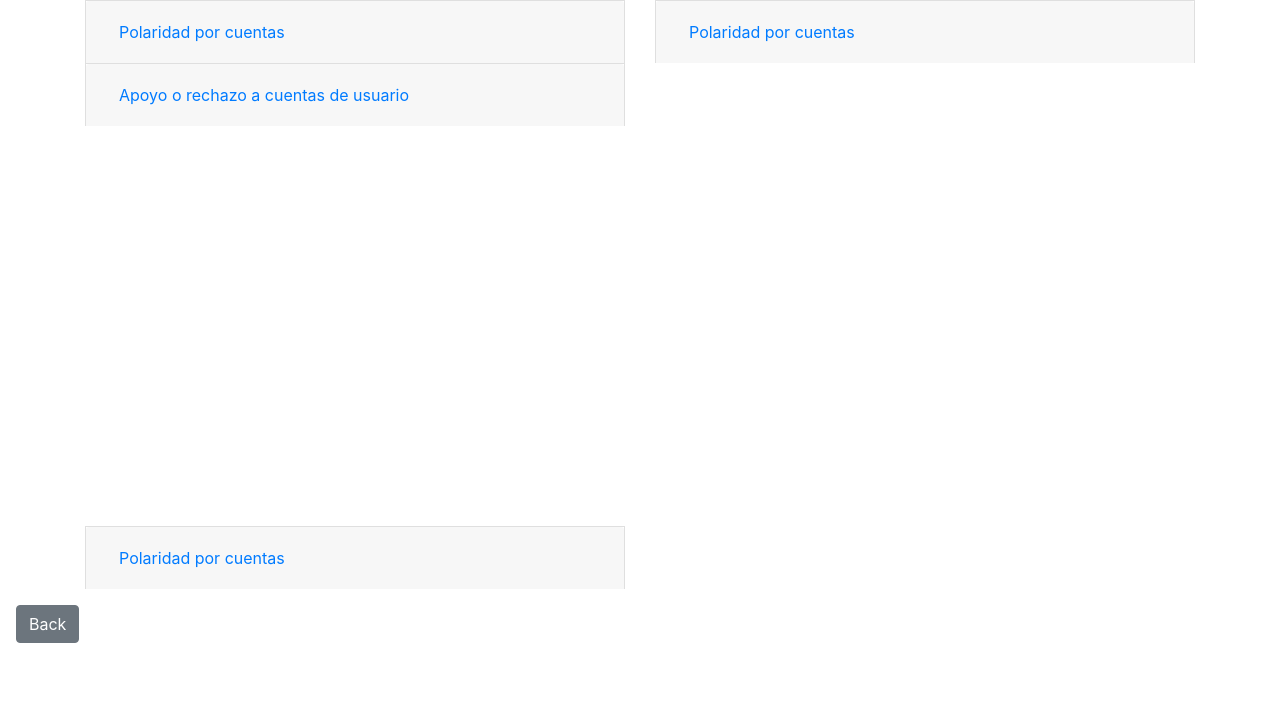
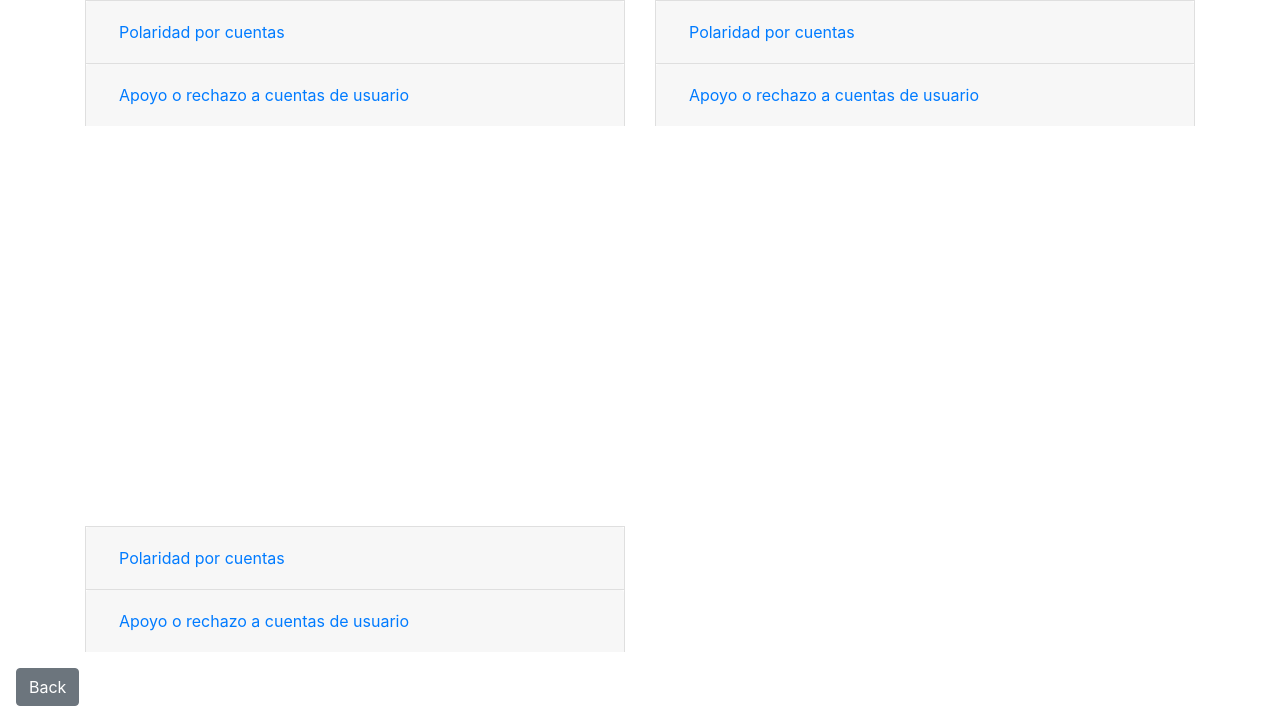
Before and after one commit to BaptisteViry/bigdata_lab2_webApp, a Django app: page /taller2/toptuiteros/ in a window 1280 px wide. Shown: the part 482-1204 px from the top of the page. Before the commit the page ends 1125 px from the top, so only its background shows below. Run offline with Django 3.2, Linux system fonts and the light colour scheme; data that the repository does not hold is empty; some libraries are stand-ins or nearby versions.

Commit message:
agrego apoyo rechazo cuentas

```diff
--- a/webApp/taller2/templates/taller2/toptuiteros.html
+++ b/webApp/taller2/templates/taller2/toptuiteros.html
@@ -55,11 +55,20 @@
             data.addRows(djangoData)
             data.removeColumn(2)
 
+            var view = data.clone();
+
             var format_url = new google.visualization.PatternFormat('<a href="/taller2/polaridad/minga_1/{0}">{0}</a>');
             format_url.format(data, [0]);
 
             var table = new google.visualization.Table(document.getElementById('div_minga_table'));
             table.draw(data, {showRowNumber: true, width: '100%',allowHtml: true});
+
+
+            var format_url_appoyo = new google.visualization.PatternFormat('<a href="/taller2/apoyocuenta/minga_1/{0}">{0}</a>');
+            format_url_appoyo.format(view, [0]);
+
+            var table_apoyo = new google.visualization.Table(document.getElementById('div_minga_cuenta_table'));
+            table_apoyo.draw(view, {showRowNumber: true, width: '100%',allowHtml: true});
 
         }
         function drawTableVenezuela(){
@@ -72,11 +81,19 @@
             data.addRows(djangoData)
             data.removeColumn(2)
 
+            var view = data.clone();
+
             var format_url = new google.visualization.PatternFormat('<a href="/taller2/polaridad/venezuela_1/{0}">{0}</a>');
             format_url.format(data, [0]);
 
             var table = new google.visualization.Table(document.getElementById('div_venezuela_table'));
             table.draw(data, {showRowNumber: true, width: '100%',allowHtml: true});
+
+            var format_url_appoyo = new google.visualization.PatternFormat('<a href="/taller2/apoyocuenta/venezuela_1/{0}">{0}</a>');
+            format_url_appoyo.format(view, [0]);
+
+            var table_apoyo = new google.visualization.Table(document.getElementById('div_venezuela_cuenta_table'));
+            table_apoyo.draw(view, {showRowNumber: true, width: '100%',allowHtml: true});
 
         }
 
@@ -225,11 +242,30 @@
                                 </button>
                             </h2>
                         </div>
-
                         <div id="collapseMinga" class="collapse hide" aria-labelledby="headingMinga" data-parent="#accordionMinga">
                             <div class="card-body">
                                     <p>De clic sobre la cuenta de usuario para explorar sus cifras de polaridad</p>
                                     <div id="div_minga_table"></div>
+                            </div>
+                        </div>
+                    </div>
+                </div>
+                <!--Acordión apoyo a la cuenta-->
+                <div class="accordion" id="accordionMingaCuenta">
+                        <div class="card">
+                            <div class="card-header" id="headingMingaCuenta">
+                                <h2 class="mb-0">
+                                    <button class="btn btn-link" type="button" data-toggle="collapse" data-target="#collapseMingaCuenta" aria-expanded="true" aria-controls="collapseMingaCuenta">
+                                        Apoyo o rechazo a cuentas de usuario
+                                    </button>
+                                </h2>
+                            </div>
+
+                            <div id="collapseMingaCuenta" class="collapse hide" aria-labelledby="headingMingaCuenta" data-parent="#accordionMingaCuenta">
+
+                                <div class="card-body">
+                                        <p>De clic sobre la cuenta de usuario para explorar el apoyo o rechazo a sus tweets.</p>
+                                        <div id="div_minga_cuenta_table"></div>
                                 </div>
                             </div>
                         </div>
@@ -257,6 +293,26 @@
                                 </div>
                             </div>
                         </div>
+                        <!--Acordión apoyo a la cuenta-->
+                <div class="accordion" id="accordionVenezuelaCuenta">
+                        <div class="card">
+                            <div class="card-header" id="headingVenezuelaCuenta">
+                                <h2 class="mb-0">
+                                    <button class="btn btn-link" type="button" data-toggle="collapse" data-target="#collapseVenezuelaCuenta" aria-expanded="true" aria-controls="collapseVenezuelaCuenta">
+                                        Apoyo o rechazo a cuentas de usuario
+                                    </button>
+                                </h2>
+                            </div>
+
+                            <div id="collapseVenezuelaCuenta" class="collapse hide" aria-labelledby="headingVenezuelaCuenta" data-parent="#accordionVenezuelaCuenta">
+
+                                <div class="card-body">
+                                        <p>De clic sobre la cuenta de usuario para explorar el apoyo o rechazo a sus tweets.</p>
+                                        <div id="div_venezuela_cuenta_table"></div>
+                                </div>
+                            </div>
+                        </div>
+                </div>
                 </div>
                 <div class="col">
 
```
Lines whose indentation alone changed are shown as unchanged.
